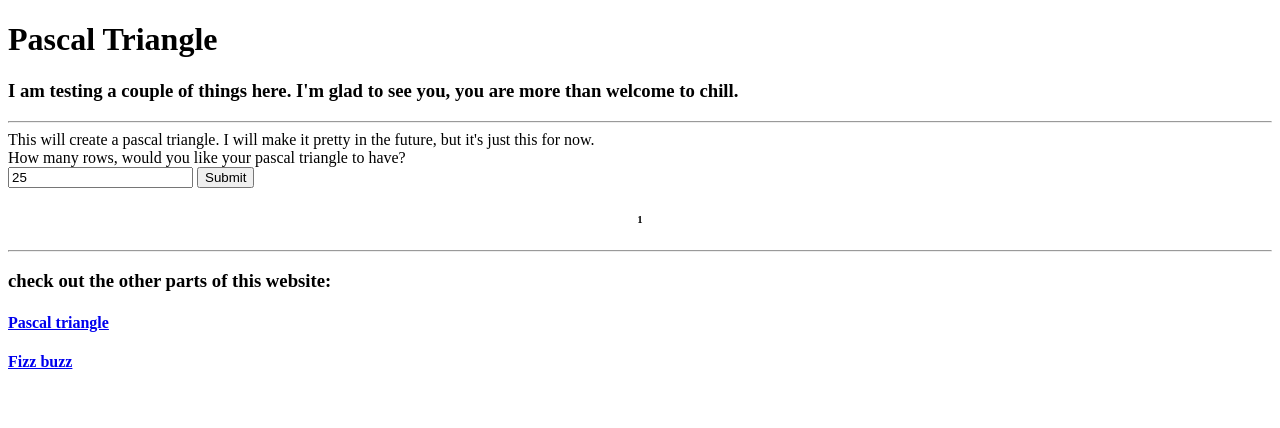
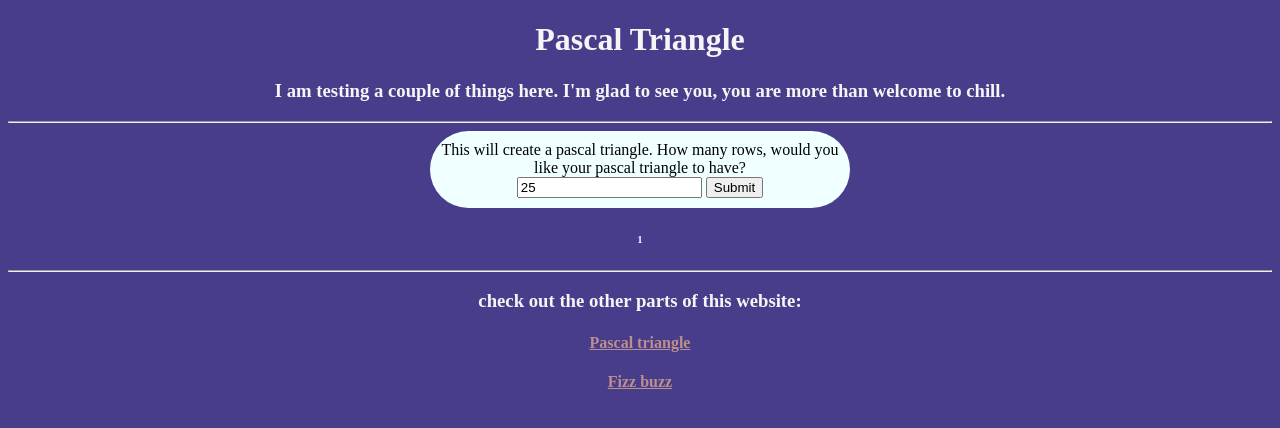
Before and after one commit to Buxata/Site, a PHP site: page /pascal.php?num=1 in a window 1280 px wide. Shown: the top 428 px of the page. Run offline with PHP 8.4, Linux system fonts and the light colour scheme.

Commit message:
Colors update
Wohoo

```diff
--- a/index.php
+++ b/index.php
@@ -1,14 +1,16 @@
 <!DOCTYPE html>
 <html lang="en" dir="ltr">
   <head>
-    <?php include "templates/header.php";
+    <?php
           $title = "This is the index page.";
+          include "templates/header.php";
+          include "templates/style.html";
     ?>
     <meta charset="utf-8">
     <title></title>
   </head>
   <body>
-
+  Testing things
   </body>
   <?php include "templates/footer.php"
   ?>
--- a/pascal.php
+++ b/pascal.php
@@ -13,14 +13,15 @@
     <title>Pascal triangle</title>
   </head>
   <body>
-    <div> This will create a pascal triangle. I will make it pretty in the future, but it's just this for now.
+    <div>
+      <form action = "pascal.php" method = "get">
+        This will create a pascal triangle.
+        How many rows, would you like your pascal triangle to have? <br>
+        <input type="number" name="num" value="25">
+        <input type="submit">
+
+      </form>
     </div>
-    <form action="pascal.php" method="get">
-      How many rows, would you like your pascal triangle to have? <br>
-      <input type="number" name="num" value="25">
-      <input type="submit">
-
-    </form>
     <h6>
       <?php
       $level = $_GET["num"];
--- a/templates/style.html
+++ b/templates/style.html
@@ -2,5 +2,72 @@
     h6{
 
       text-align: center;
+      color: whitesmoke
     }
-    </style>
+    body {
+        background-color: darkslateblue;
+    }
+    div {
+        margin: auto;
+        width: 400px;
+        text-align: center;
+        background-color: azure;
+        border-radius: 50px;
+        padding: 10px 10px 10px 10px;
+    }
+    form{
+        text-align: center;
+    }
+
+    table{
+        text-align: center;
+        margin-left:auto;
+        margin-right:auto;
+    }
+    h1 {
+        color: whitesmoke;
+        text-align: center
+    }
+    h2 {
+        color: whitesmoke;
+        text-align: center;
+    }
+    h3 {
+        color: whitesmoke;
+        text-align: center;
+    }
+    h4 {
+        color: whitesmoke;
+        text-align: center;
+    }
+    h5 {
+        color: whitesmoke;
+        text-align: center;
+    }
+
+
+    p {
+        font-family: Helvetica, sans-serif;
+        font-size: 20px;
+    }
+
+    a:link {
+    color: rosybrown;
+    }
+
+    /* visited link */
+    a:visited {
+    color: rosybrown;
+    }
+
+    /* mouse over link */
+    a:hover {
+    color: hotpink;
+    }
+
+    /* selected link */
+    a:active {
+    color: burlywood;
+    }
+
+</style>
```
Also changed, not shown: fizzbuzz.php (+11 -1 lines).
